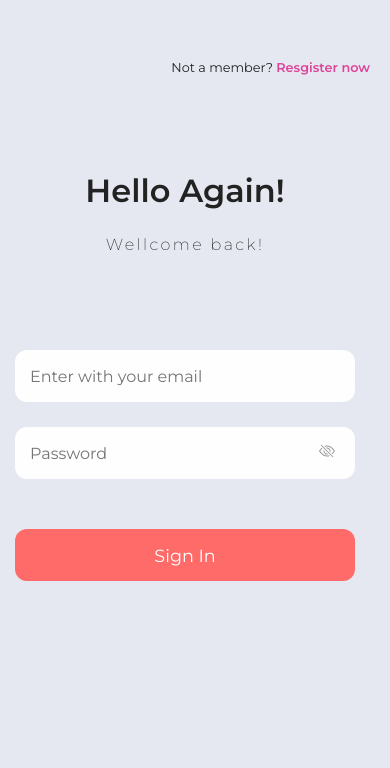
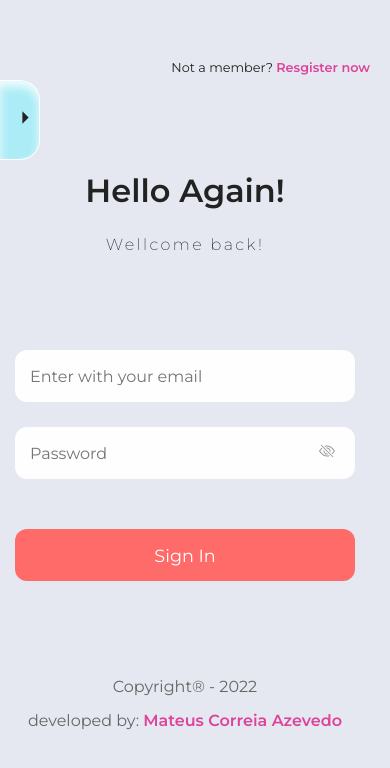
Before and after one commit to mateuscorreiaazevedo/page-auth, a React (Vite) app: page /login in a window 390 px wide. Shown: the top 768 px of the page. Built offline with nearby package versions, Linux system fonts and the light colour scheme.

Commit message:
style: reformatting side menu composition for better application on different screens, improving page responsiveness

```diff
--- a/src/components/toggle-menu/index.tsx
+++ b/src/components/toggle-menu/index.tsx
@@ -7,16 +7,17 @@ import { ThemeContext } from 'styled-components'
 
 type PropsMenu = {
   positionLeft: string
+  className?: string
 }
 
-export const ToggleMenu = ({ positionLeft }: PropsMenu) => {
+export const ToggleMenu = ({ positionLeft, className }: PropsMenu) => {
   const [isOpen, setIsOpen] = React.useState(false)
   const { title } = React.useContext(ThemeContext)
 
   const openMenu = () => setIsOpen(prev => !prev)
 
   return (
-    <S.MenuContainer isOpen={isOpen} position={positionLeft} >
+    <S.MenuContainer isOpen={isOpen} position={positionLeft} className={className} >
       {isOpen && (
         <S.NavOptions>
           <S.ButtonBox>
--- a/src/pages/login/index.tsx
+++ b/src/pages/login/index.tsx
@@ -8,8 +8,8 @@ import { LoginForm } from '../../components/form/login'
 export const LoginPage = () => {
   return (
     <S.Main>
+      <ToggleMenu positionLeft='10' className='menu-side'/>
       <S.ContainerImages>
-        <ToggleMenu positionLeft='10'/>
         <div>
           <ImageSlider peoplesSlider/>
         </div>
@@ -27,6 +27,12 @@ export const LoginPage = () => {
           <div>
             <LoginForm />
           </div>
+          <S.Footer>
+            <p>Copyright® - 2022</p>
+            <p>
+              developed by: <a href="mailto:mateuscorreiaazevedo@gmail.com">Mateus Correia Azevedo</a>
+            </p>
+          </S.Footer>
       </S.ContainerInfo>
     </S.Main>
   )
--- a/src/pages/login/style.ts
+++ b/src/pages/login/style.ts
@@ -2,6 +2,11 @@ import styled from 'styled-components'
 
 export const Main = styled.main`
   display: flex;
+  @media (max-width: 790px) {
+    .menu-side {
+      left: 0;
+    }
+  }
 `
 
 export const ContainerImages = styled.section`
@@ -45,6 +50,7 @@ export const SignupLink = styled.p`
 export const HelloMessage = styled.div`
   align-self: center;
   text-align: center;
+  transition: 400ms;
   h1 {
     font-size: 2rem;
     margin-bottom: 25px;
@@ -54,3 +60,22 @@ export const HelloMessage = styled.div`
     font-weight: 200;
   }
 `
+export const Footer = styled.footer`
+  margin-top: 180px;
+  display: flex;
+  align-self: center;
+  gap: 15px;
+  font-size: 1rem;
+  color: #666;
+  a {
+    text-decoration: none;
+    color: ${props => props.theme.colors.primary};
+    font-weight: bold;
+  }
+  @media (max-width: 500px) {
+    margin-top: 0;
+    flex-direction: column;
+    align-items: center;
+    margin-bottom: 15px;
+  }
+`
```
